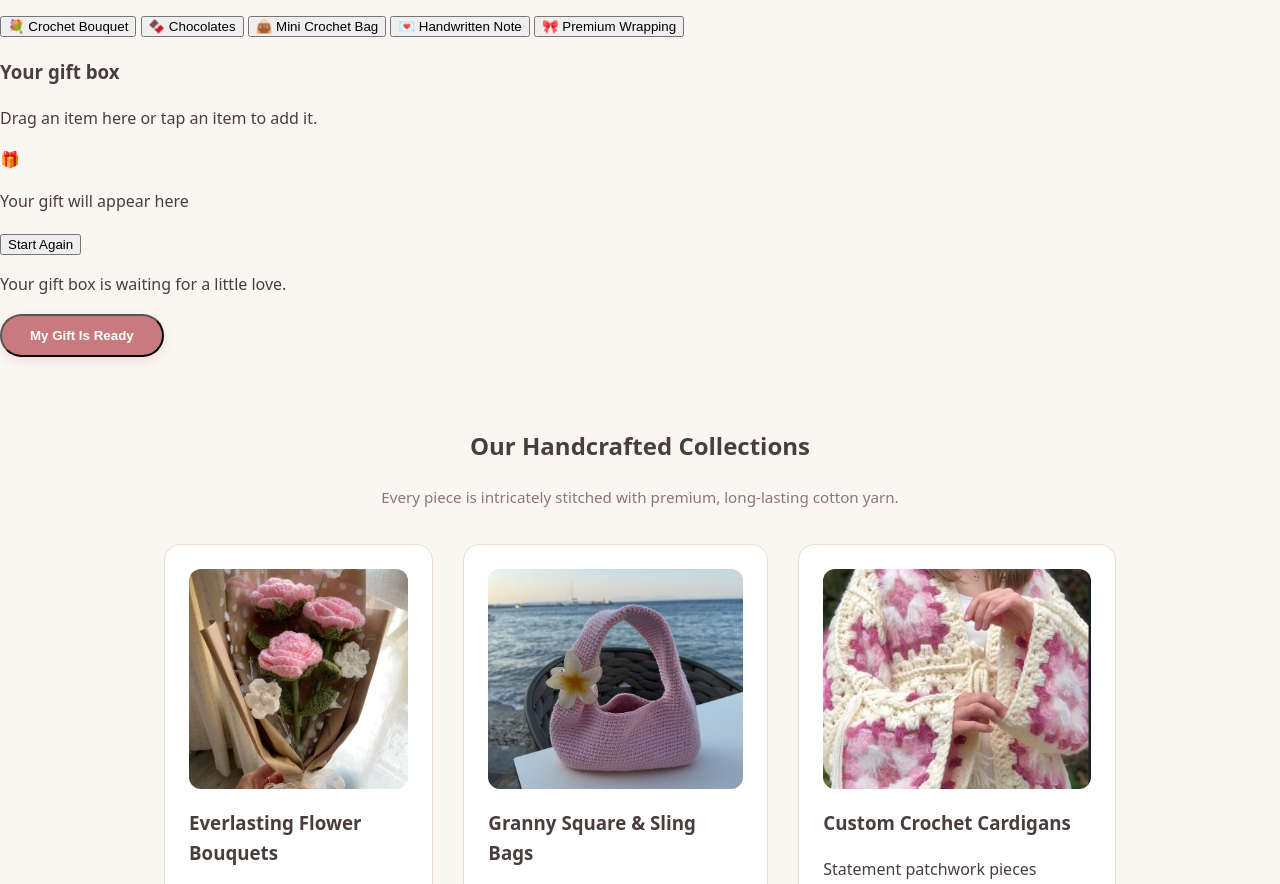
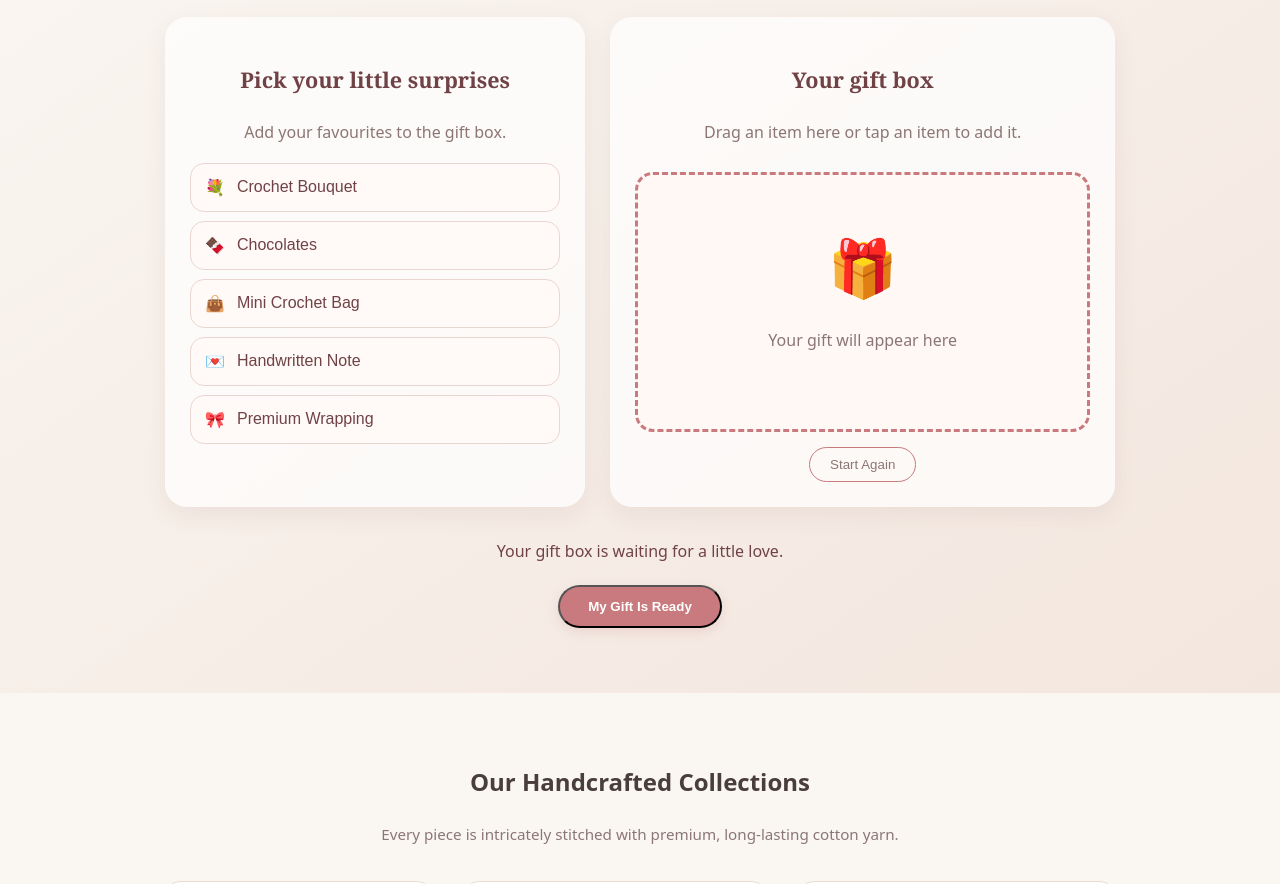
Before and after one commit to navrojpreet19-del/cozystichstudio, a plain HTML site: page index.html in a window 1280 px wide. Shown: the part 699-1583 px from the top of the page. Drawn offline with Linux system fonts and the light colour scheme.

Commit message:
update style.css

```diff
--- a/style.css
+++ b/style.css
@@ -635,3 +635,175 @@ footer { text-align: center; padding: 35px 20px; background-color: #ffffff; colo
         padding: 20px;
     }
 }
+
+/* COZY HEIRLOOM GIFT STUDIO */
+
+.gift-studio {
+  padding: 65px 20px;
+  background: linear-gradient(145deg, #faf7f2, #f3e6de);
+  text-align: center;
+}
+
+.studio-heading {
+  max-width: 650px;
+  margin: 0 auto 40px;
+}
+
+.studio-heading h2 {
+  font-family: Georgia, serif;
+  font-size: 2.2rem;
+  color: #704245;
+  margin: 12px 0;
+}
+
+.studio-heading p,
+.gift-items > p,
+.gift-box-area > p {
+  color: #8c7674;
+  line-height: 1.7;
+}
+
+.studio-layout {
+  max-width: 950px;
+  margin: auto;
+  display: grid;
+  grid-template-columns: 1fr 1.2fr;
+  gap: 25px;
+  align-items: stretch;
+}
+
+.gift-items,
+.gift-box-area {
+  background: rgba(255,255,255,0.72);
+  padding: 25px;
+  border-radius: 22px;
+  box-shadow: 0 8px 25px rgba(112,66,69,0.08);
+}
+
+.gift-items h3,
+.gift-box-area h3 {
+  color: #704245;
+  font-family: Georgia, serif;
+  font-size: 1.35rem;
+}
+
+.gift-item {
+  width: 100%;
+  margin: 9px 0;
+  padding: 14px;
+  border: 1px solid #ead6d0;
+  border-radius: 14px;
+  background: #fffaf7;
+  color: #704245;
+  font-size: 1rem;
+  display: flex;
+  align-items: center;
+  gap: 12px;
+  cursor: grab;
+  transition: 0.25s ease;
+}
+
+.gift-item:hover {
+  transform: translateY(-3px);
+  background: #f3e6de;
+  box-shadow: 0 5px 14px rgba(112,66,69,0.10);
+}
+
+.gift-item:active {
+  cursor: grabbing;
+}
+
+.gift-box {
+  min-height: 260px;
+  margin: 25px auto 15px;
+  padding: 25px 15px;
+  border: 3px dashed #c97a7e;
+  border-radius: 18px;
+  background: #fff8f4;
+  display: flex;
+  flex-direction: column;
+  justify-content: center;
+  align-items: center;
+  gap: 12px;
+  transition: 0.25s ease;
+}
+
+.gift-box.drag-over {
+  background: #f3e6de;
+  border-style: solid;
+  transform: scale(1.02);
+}
+
+.box-placeholder span {
+  font-size: 3.5rem;
+}
+
+.box-placeholder p {
+  color: #8c7674;
+}
+
+#gift-box-items {
+  display: flex;
+  flex-wrap: wrap;
+  justify-content: center;
+  gap: 10px;
+}
+
+.selected-gift {
+  background: #f3e6de;
+  color: #704245;
+  border: 1px solid #c97a7e;
+  border-radius: 30px;
+  padding: 10px 15px;
+  cursor: pointer;
+  animation: giftPop 0.35s ease;
+}
+
+.selected-gift:hover {
+  background: #ead6d0;
+}
+
+.clear-gift-btn {
+  background: transparent;
+  color: #8c7674;
+  border: 1px solid #c97a7e;
+  padding: 9px 20px;
+  border-radius: 25px;
+  cursor: pointer;
+}
+
+.gift-studio-footer {
+  max-width: 700px;
+  margin: 30px auto 0;
+}
+
+#studio-summary {
+  color: #704245;
+  line-height: 1.8;
+  margin-bottom: 20px;
+}
+
+@keyframes giftPop {
+  from {
+    opacity: 0;
+    transform: scale(0.7);
+  }
+  to {
+    opacity: 1;
+    transform: scale(1);
+  }
+}
+
+@media (max-width: 700px) {
+  .studio-layout {
+    grid-template-columns: 1fr;
+  }
+
+  .studio-heading h2 {
+    font-size: 1.8rem;
+  }
+
+  .gift-studio {
+    padding: 45px 15px;
+  }
+}
```
